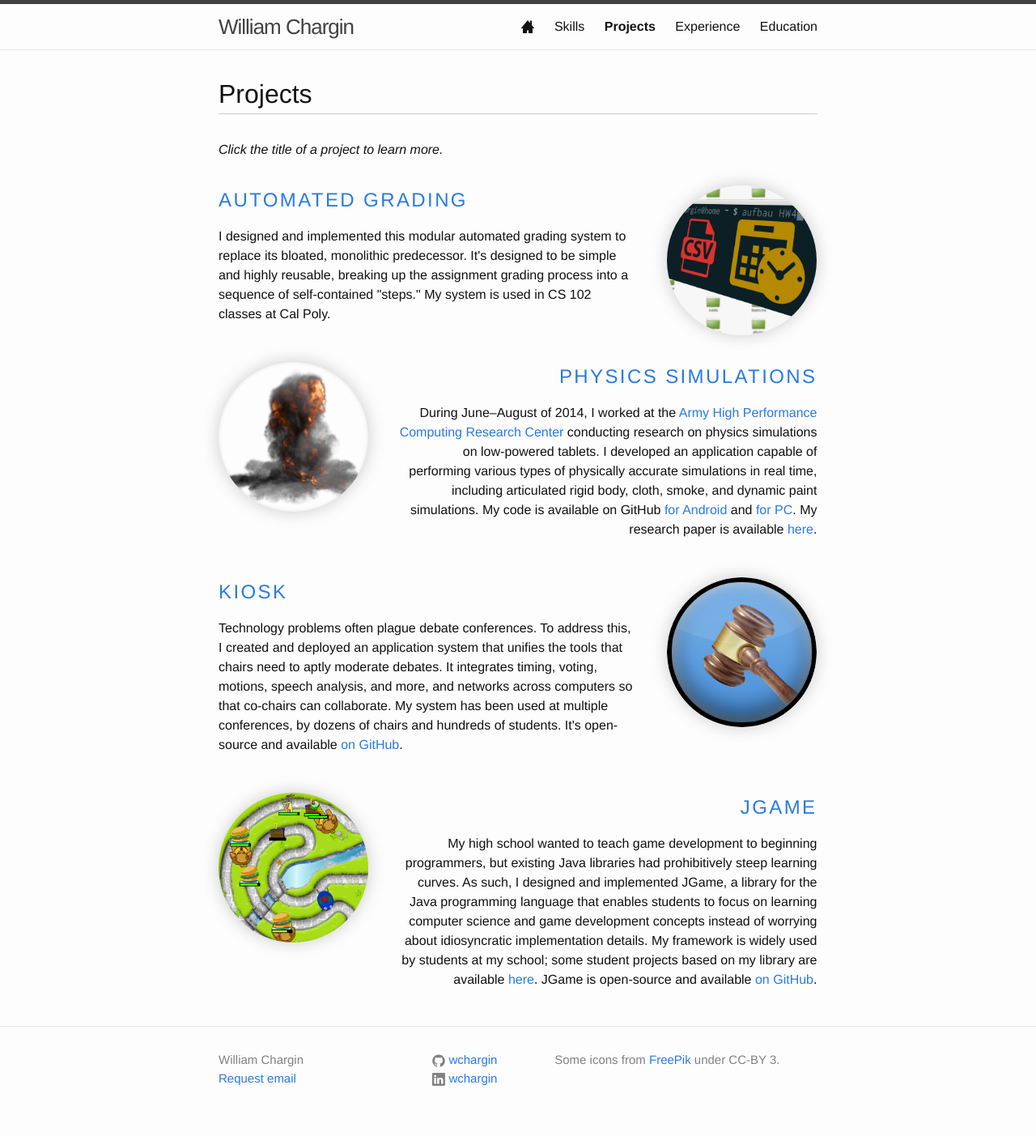
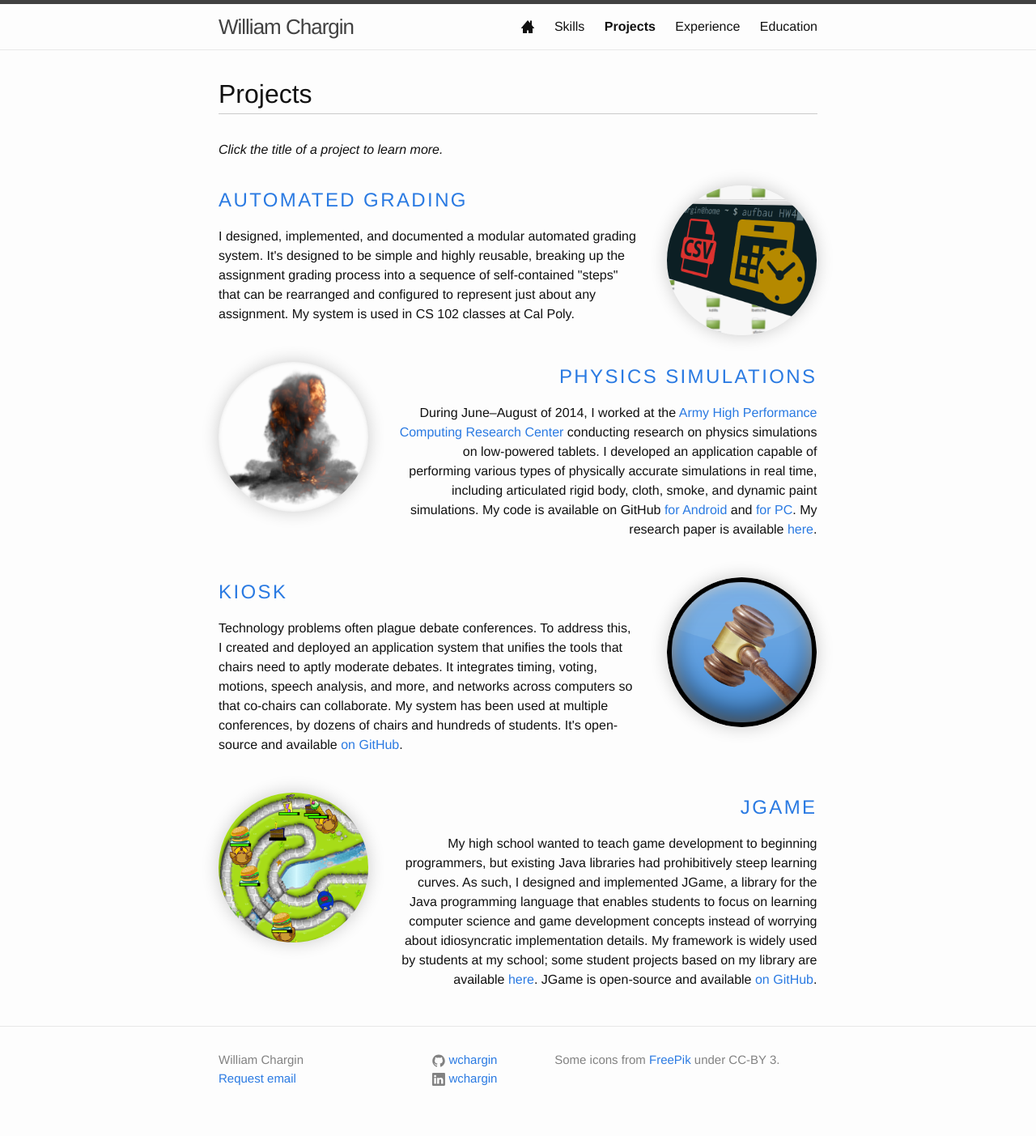
Before and after one commit to wchargin/wchargin.github.io, a Jekyll site: the page built from projects/index.html, in a window 1280 px wide. Shown: the whole page at 81% size. Built offline with Jekyll 4.4.1, drawn with Linux system fonts in a browser that asks for light colours; nearby versions of some CDN libraries.

Commit message:
Change aufbau project text

```diff
--- a/projects/index.html
+++ b/projects/index.html
@@ -16,8 +16,8 @@ title: Projects
   <div class="description-content">
     <h2 id="aufbau"><a href="aufbau/">Automated grading</a></h2>
     <p>
-    I designed and implemented this modular automated grading system to replace its bloated, monolithic predecessor.
-    It's designed to be simple and highly reusable, breaking up the assignment grading process into a sequence of self-contained "steps."
+    I designed, implemented, and documented a modular automated grading system.
+    It's designed to be simple and highly reusable, breaking up the assignment grading process into a sequence of self-contained "steps" that can be rearranged and configured to represent just about any assignment.
     My system is used in CS&nbsp;102 classes at Cal&nbsp;Poly.
     </p>
   </div>
```
